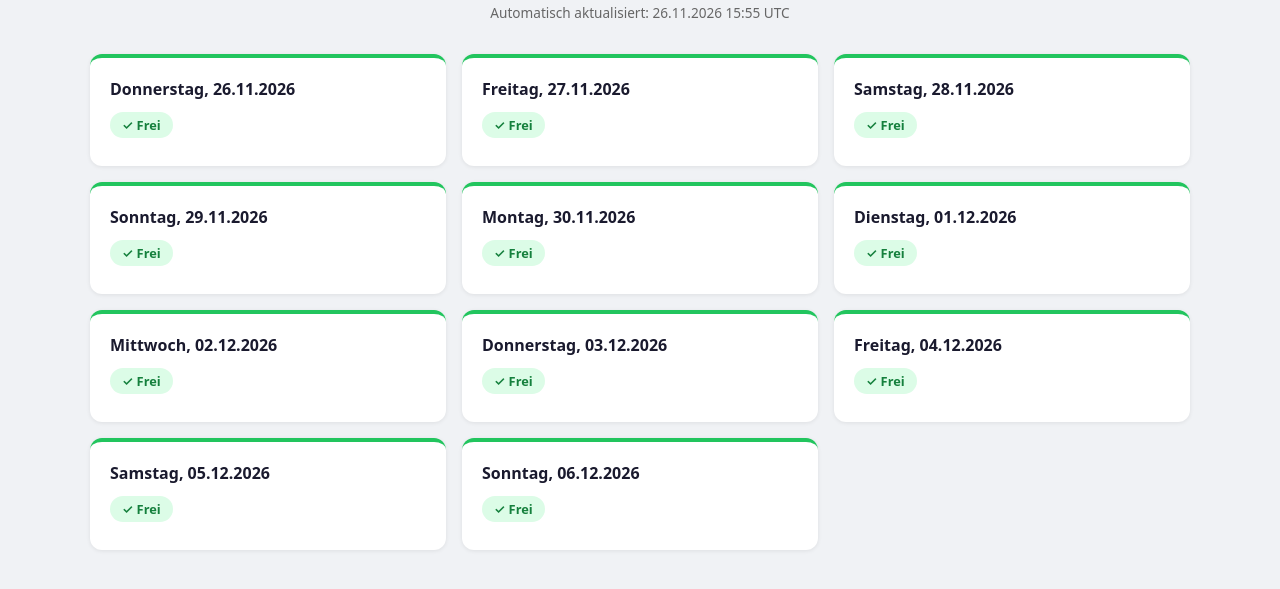
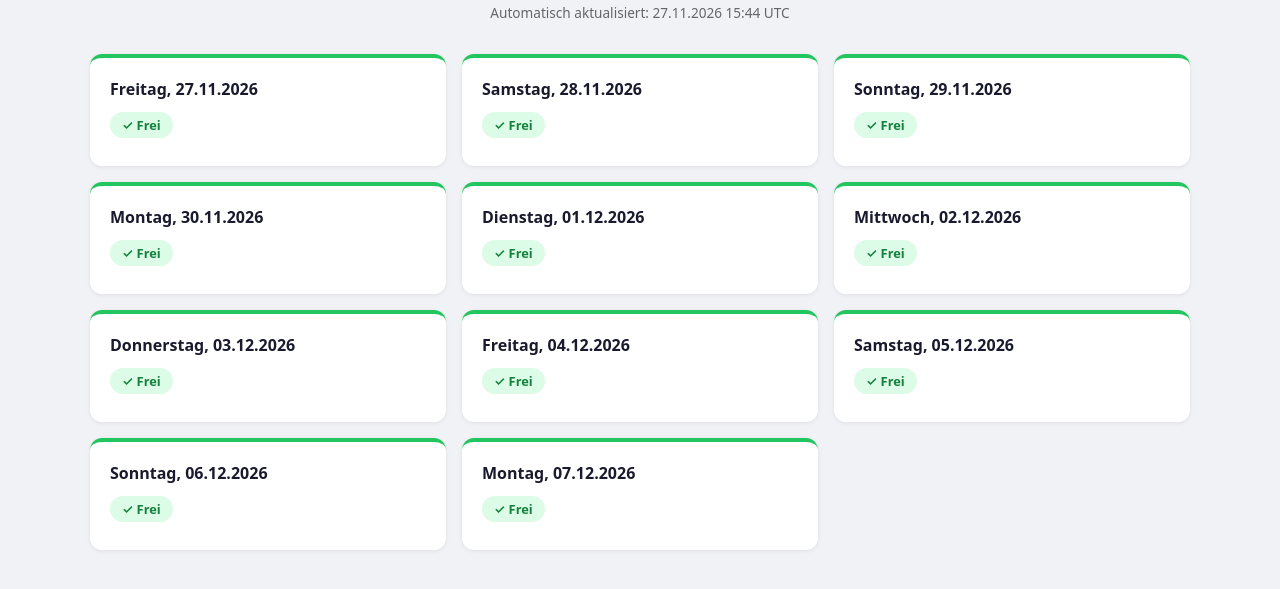
Before and after one commit to jonasvanessen/rollsportfeld, a plain HTML site: page index.html in a window 1280 px wide. Shown: the part 65-654 px from the top of the page. Drawn offline with Linux system fonts and the light colour scheme.

Commit message:
chore: update Rollsportfeld schedule [2026-11-27]

```diff
--- a/index.html
+++ b/index.html
@@ -83,11 +83,10 @@
 <body>
   <header>
     <h1>Rollsportfeld &ndash; Belegungsplan</h1>
-    <p>Automatisch aktualisiert: 26.11.2026 15:55 UTC</p>
+    <p>Automatisch aktualisiert: 27.11.2026 15:44 UTC</p>
   </header>
   <div class="grid">
-    <div class="card free"><h2>Donnerstag, 26.11.2026</h2><p class="badge free">&#10003; Frei</p></div>
-<div class="card free"><h2>Freitag, 27.11.2026</h2><p class="badge free">&#10003; Frei</p></div>
+    <div class="card free"><h2>Freitag, 27.11.2026</h2><p class="badge free">&#10003; Frei</p></div>
 <div class="card free"><h2>Samstag, 28.11.2026</h2><p class="badge free">&#10003; Frei</p></div>
 <div class="card free"><h2>Sonntag, 29.11.2026</h2><p class="badge free">&#10003; Frei</p></div>
 <div class="card free"><h2>Montag, 30.11.2026</h2><p class="badge free">&#10003; Frei</p></div>
@@ -97,6 +96,7 @@
 <div class="card free"><h2>Freitag, 04.12.2026</h2><p class="badge free">&#10003; Frei</p></div>
 <div class="card free"><h2>Samstag, 05.12.2026</h2><p class="badge free">&#10003; Frei</p></div>
 <div class="card free"><h2>Sonntag, 06.12.2026</h2><p class="badge free">&#10003; Frei</p></div>
+<div class="card free"><h2>Montag, 07.12.2026</h2><p class="badge free">&#10003; Frei</p></div>
   </div>
 </body>
 </html>
```
